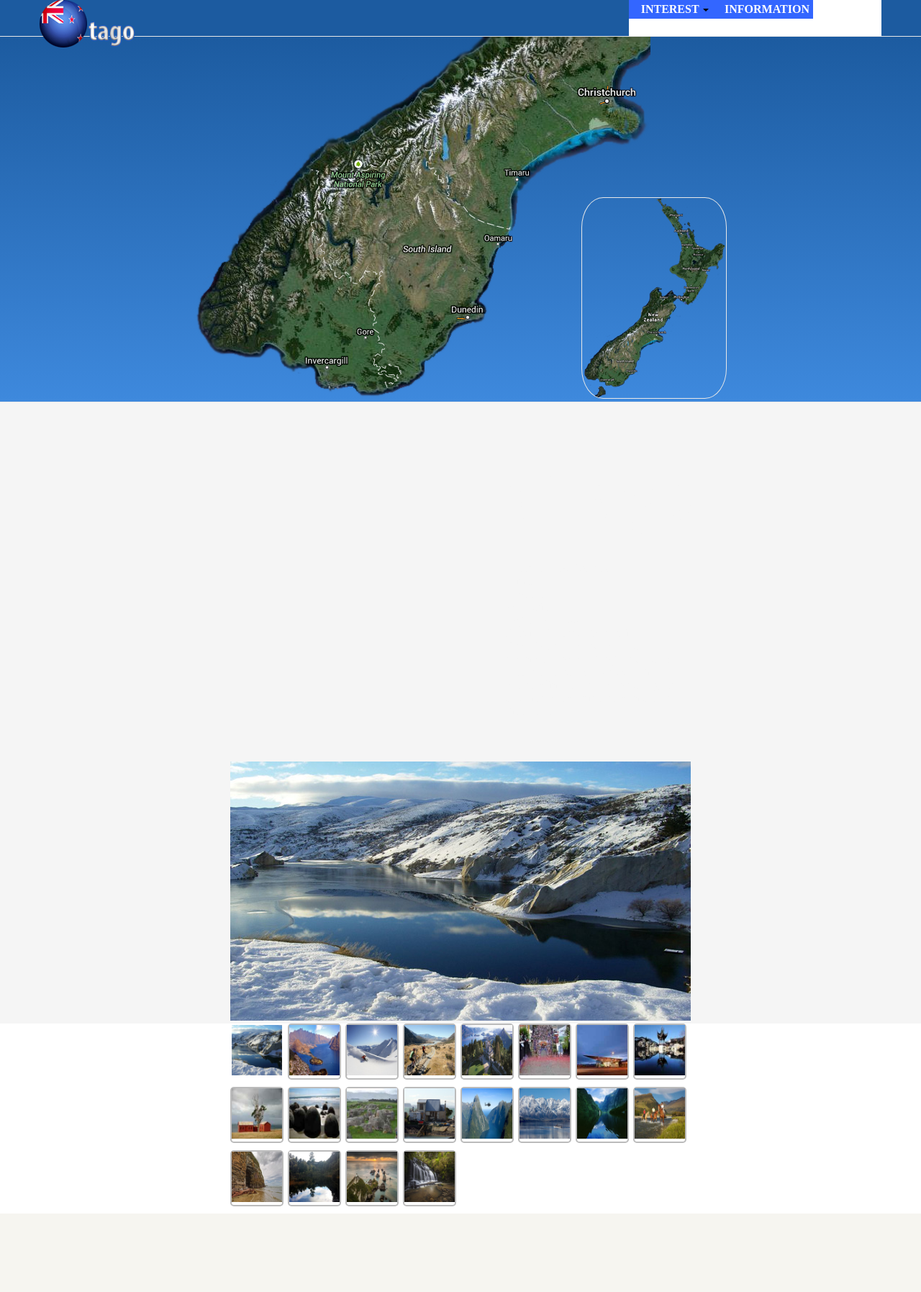
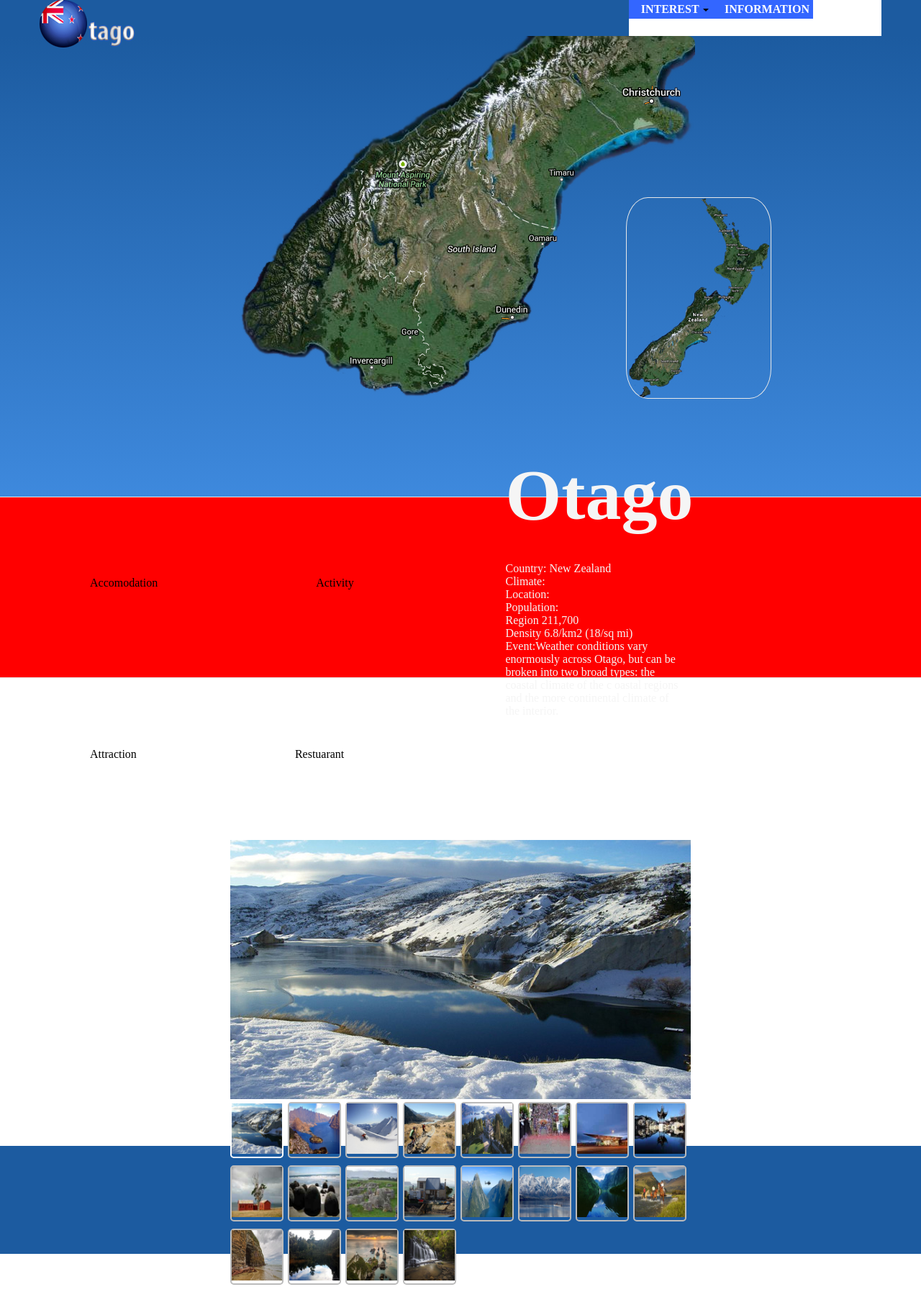
Before and after one commit to ilhcho/web_assginment, a PHP site: page / in a window 1280 px wide; the page is wider, and only the part inside the window is pictured. Shown: that part at 72% size. Before the commit the page ends 1686 px from the top of that part, so only its background shows below. Run offline with PHP 8.4, Linux system fonts and the light colour scheme; some libraries are stand-ins or nearby versions.

Commit message:
index: middle

```diff
--- a/css/index.css
+++ b/css/index.css
@@ -7,7 +7,7 @@
 	width: 100%;
 	height: 50px;
 	position: fixed;
-	border-bottom: 1px solid #E8E8E8;
+	/*border-bottom: 1px solid #E8E8E8;*/
 	right: 0;
   	left: 0;
   	min-height: 50px;
@@ -66,17 +66,16 @@
 	width: 100%;
 	height: 100%;
 	padding-top:50px;
-	background-color: #f5f5f5;
 }
 
 .map{
+	height: 640px;
 	margin-right: auto;
   	margin-left: auto;
 	padding-left: 15px;
 	padding-right: 15px;
 	text-align: center;
-	border-bottom: 1px solid #E8E8E8;
-	/*background-color:#1C5BA0;*/
+	border-bottom: 1px solid #e8e8e8;
     background-color: #1C5BA0;
     /* For WebKit (Safari, Chrome, etc) */
     background: #1C5BA0 -webkit-gradient(linear, left top, left bottom, from(#1C5BA0), to(#3E89DD)) no-repeat;
@@ -89,7 +88,6 @@
 }
 
 
-}
 #map_img{
 	margin-left: 10%;
 	border-radius: 10px;
@@ -113,6 +111,36 @@
 }
 h1{font-size: 100px;}
 
+.middle{
+background-color: #F6F5F5;
+border-bottom: 1px solid #e8e8e8;
+height: 250px; }
+
+@media (min-width: 1200px){
+	.middle_container {
+		max-width: 1400px;
+		width: 1400px;}
+	}
+
+.middle_container{
+	margin-right: auto;
+  	margin-left: auto;
+	padding-left: 15px;
+	padding-right: 15px;
+	height: 250px;
+	background-color: red;
+}
+
+.middle_container li{
+	float: left;
+	padding: 110px;
+}
+
+.img_gallery{
+	width: 100%;
+	height: 650px;
+	background-color: white;
+}
 #wrap {
 	width:640px;
 	margin-right: auto;
@@ -128,3 +156,10 @@
 	-webkit-border-radius:5px;}
 #nav_gallery a.active {border:2px solid #fff;}
 #window {clear:both;}
+
+
+.footer{
+	width: 100%;
+	height: 150px;
+	background-color:#1C5BA0;
+}
--- a/index.php
+++ b/index.php
@@ -63,7 +63,19 @@
 			</ul>
 		</div>
 	</div>
+</div>
+	<div class="middle">
+		<div class="middle_container">
+			<ul>
+				<li>Accomodation</li>
+				<li>Activity</li>
+				<li>Attraction</li>
+				<li>Restuarant</li>
+			</ul>
+		</div>
+	</div>
 
+<div class="img_gallery">
 	<div id="wrap">
 		<div id="window"><img src="img/gallery/central/big_central-otago.jpg" alt="" /></div>
 			<ul id="nav_gallery">
@@ -93,9 +105,8 @@
 				<li><a href="img/gallery/catlins/big_nugget.jpg"><img src="img/gallery/catlins/small_nugget.jpg" alt="" /></a></li>
 				<li><a href="img/gallery/catlins/big_water.jpg"><img src="img/gallery/catlins/small_water.jpg" alt="" /></a></li>
 			</ul>
-
 	</div>
-
+</div>
 	<script type="text/javascript">
 		$(document).ready(function(){
 			$('#nav_gallery a').mouseover(function(e){
@@ -108,8 +119,8 @@
 			})
 	</script>
 
+<div class="footer"></div>
 
-</div>
 
 <?php
 require_once("footer.php");
```
Lines whose indentation alone changed are shown as unchanged.
